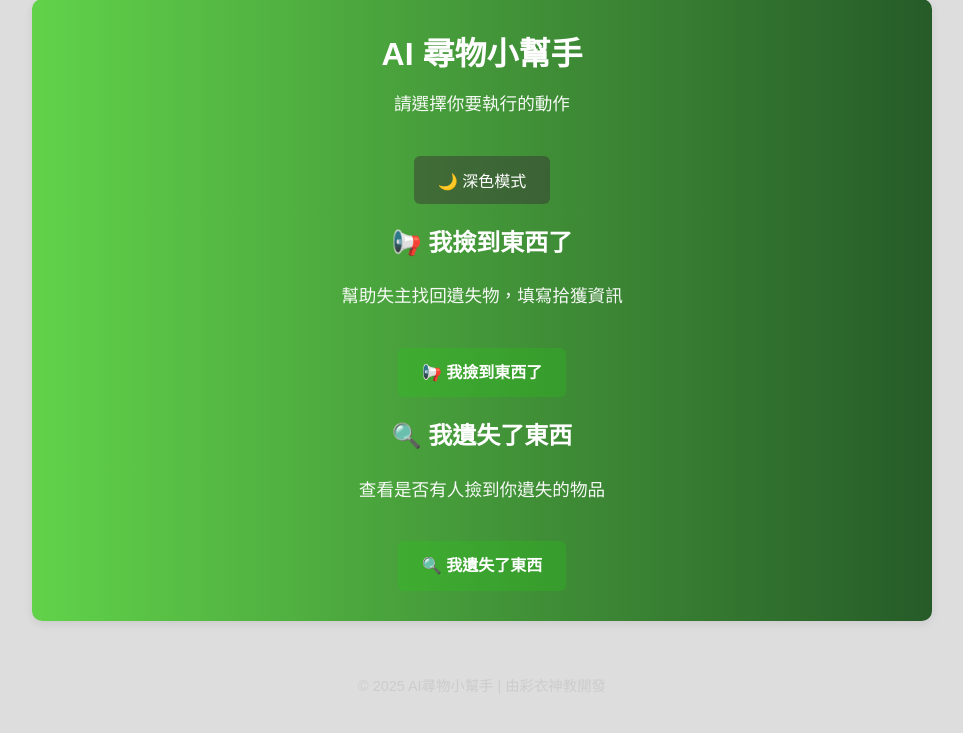
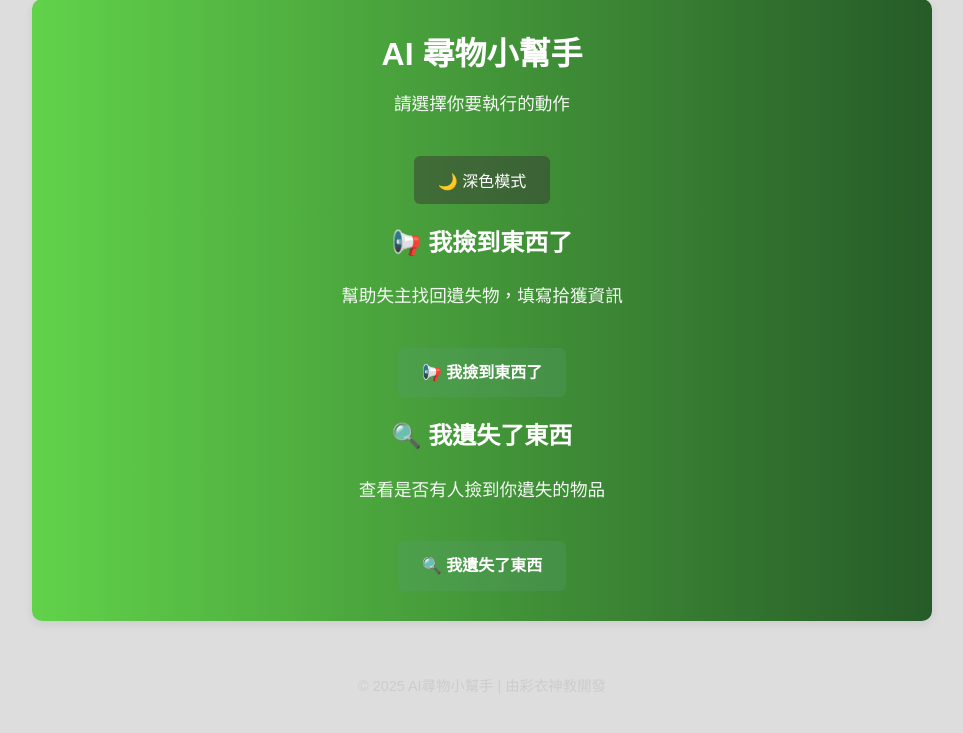
Before and after one commit to xun-0313/lost-found-apps, a Flask app: page / in a window 1280 px wide. Shown: the part 41-774 px from the top of the page, without its empty margins (158-1121 px from the left). Run offline with Flask 3, Linux system fonts and the light colour scheme.

Commit message:
初始化專案

```diff
--- a/static/style.css
+++ b/static/style.css
@@ -22,7 +22,7 @@ body {
   display: inline-block;
   margin-top: 20px;
   padding: 12px 24px;
-  background-color: #21cf113b;
+  background-color: #5d9d7c3b;
   color: white;
   border: none;
   border-radius: 6px;
@@ -34,7 +34,7 @@ body {
 }
 
 .option-button:hover {
-  background-color: var(--primary);
+  background-color: #1e6621;
   transform: translateY(-1px);
 }
 
```
